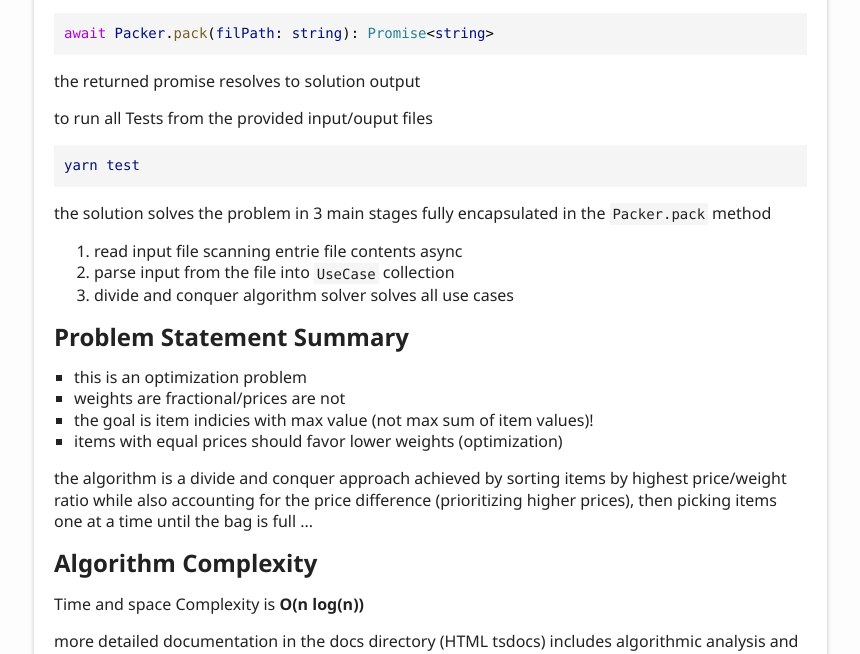
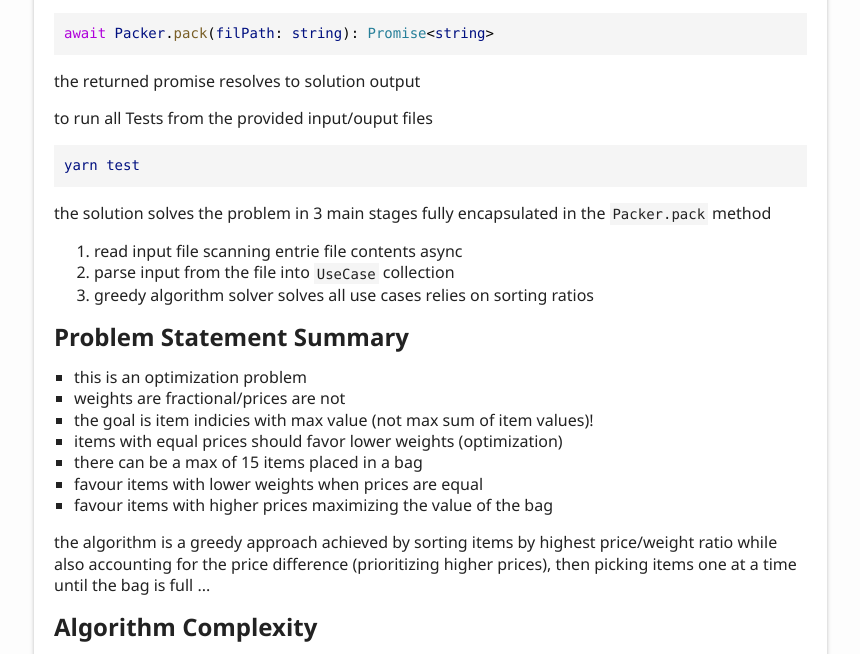
Before and after one commit to aurora8/mob-code-challenge, a website: page docs/index.html in a window 1280 px wide. Shown: the part 605-1259 px from the top of the page, without its empty margins (6-866 px from the left). Drawn offline with Linux system fonts and the light colour scheme.

```diff
--- a/docs/index.html
+++ b/docs/index.html
@@ -79,7 +79,7 @@
 				<ol>
 					<li>read input file scanning entrie file contents async</li>
 					<li>parse input from the file into <code>UseCase</code> collection</li>
-					<li>divide and conquer algorithm solver solves all use cases</li>
+					<li>greedy algorithm solver solves all use cases relies on sorting ratios</li>
 				</ol>
 				<a href="#problem-statement-summary" id="problem-statement-summary" style="color: inherit; text-decoration: none;">
 					<h2>Problem Statement Summary</h2>
@@ -89,8 +89,11 @@
 					<li>weights are fractional/prices are not</li>
 					<li>the goal is item indicies with max value (not max sum of item values)!</li>
 					<li>items with equal prices should favor lower weights (optimization)</li>
+					<li>there can be a max of 15 items placed in a bag</li>
+					<li>favour items with lower weights when prices are equal</li>
+					<li>favour items with higher prices maximizing the value of the bag</li>
 				</ul>
-				<p>the algorithm is a divide and conquer approach achieved by sorting items by highest price/weight ratio while also accounting for the price difference (prioritizing higher prices), then picking items one at a time until the bag is full ...</p>
+				<p>the algorithm is a greedy approach achieved by sorting items by highest price/weight ratio while also accounting for the price difference (prioritizing higher prices), then picking items one at a time until the bag is full ...</p>
 				<a href="#algorithm-complexity" id="algorithm-complexity" style="color: inherit; text-decoration: none;">
 					<h2>Algorithm Complexity</h2>
 				</a>
```
Also changed, not shown: docs/classes/Packer.html (+4 -4 lines), src/model/Bag.ts (+11 -0 lines), src/tests/bag.test.ts (+1 -0 lines), README.md.
